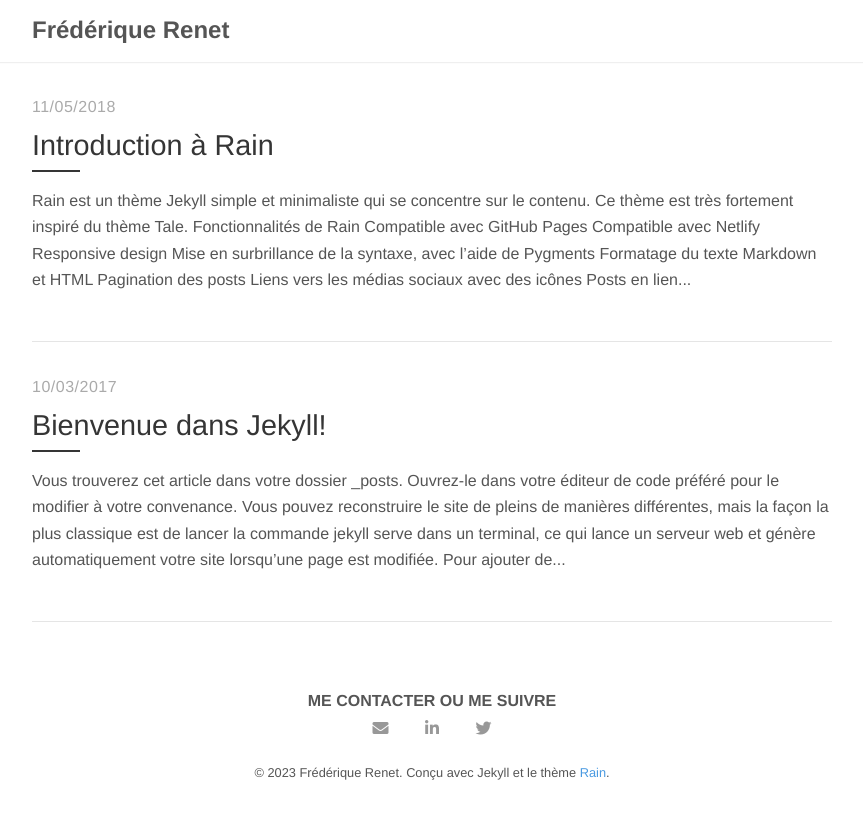
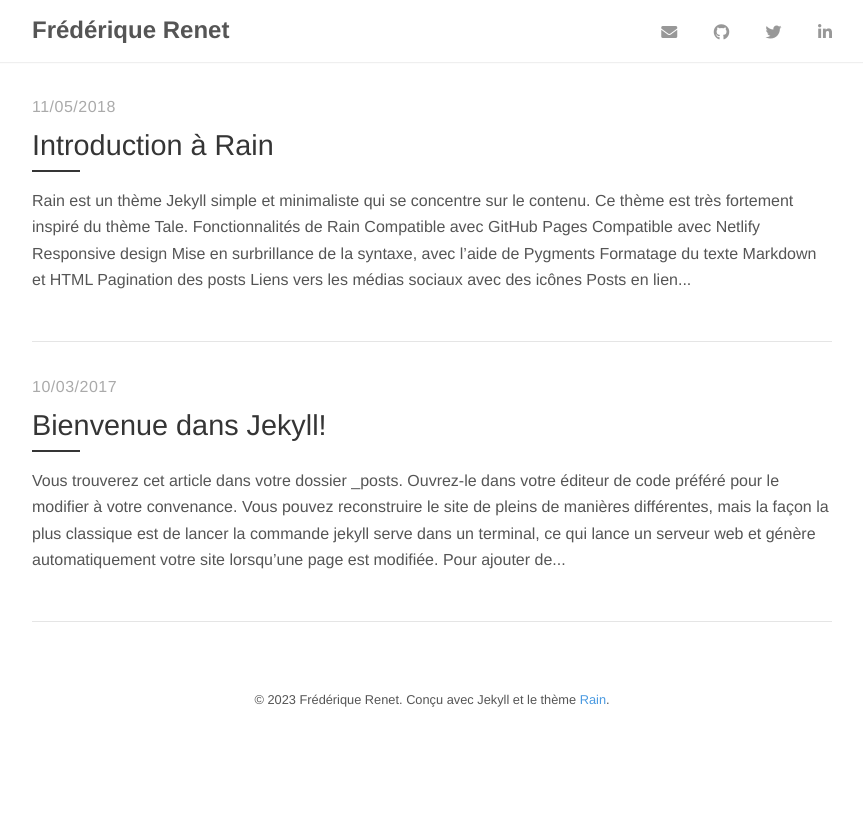
Before and after one commit to frederiquerenet/frederiquerenet.github.io, a Jekyll site: the page built from index.html, in a window 1280 px wide. Shown: the top 819 px of the page, without its empty margins (208-1071 px from the left). Built offline with Jekyll 4.4.1, drawn with Linux system fonts in a browser that asks for light colours; nearby versions of some CDN libraries; the list of posts is cut into pages by our own code.

Commit message:
Update default.html
Moved contact and social links in header

```diff
--- a/_layouts/default.html
+++ b/_layouts/default.html
@@ -10,12 +10,20 @@
         <h2 class="nav-title">{{ site.title }}</h2>
         <p class="tagline"></p>
       </a>
-      <!-- (pages de sites web)
       <ul class="nav-social-icons">
-        <li><a href="/about/">Qui suis-je ?</a></li>
-        <li><a href="/services/">Services</a></li>
+        {% if site.social.email %}
+          <li><a target="_blank" href="mailto:{{ site.social.email }}"><i class="fas fa-envelope"></i></a></li>
+        {% endif %}
+        {% if site.social.github %}
+          <li><a target="_blank" href="{{ site.social.github }}"><i class="fab fa-github"></i></a></li>
+        {% endif %}
+        {% if site.social.twitter %}
+          <li><a target="_blank" href="{{ site.social.twitter }}"><i class="fab fa-twitter"></i></a></li>
+        {% endif %}
+        {% if site.social.linkedin %}
+          <li><a target="_blank" href="{{ site.social.linkedin }}"><i class="fab fa-linkedin-in"></i></a></li>
+        {% endif %}
       </ul>
-      -->
     </div>
   </nav>
 
@@ -24,23 +32,6 @@
   </main>
 
   <footer>
-    <div>
-      <h4 class="footer-title">Me contacter ou me suivre</h4>
-      <ul class="footer-nav">
-        {% if site.social.email %}
-        <li><a target="_blank" href="mailto:{{ site.social.email }}"><i
-              class="fas fa-envelope"></i></a></li>
-        {% endif %}
-        {% if site.social.linkedin %}
-        <li><a target="_blank" href="{{ site.social.linkedin }}"><i
-              class="fab fa-linkedin-in"></i></a></li>
-        {% endif %}
-        {% if site.social.twitter %}
-        <li><a target="_blank" href="{{ site.social.twitter }}"><i
-              class="fab fa-twitter"></i></a></li>
-        {% endif %}
-      </ul>
-    </div>
     <span>
       &copy; <time
         datetime="{{ site.time }}">{{ site.time | date: '%Y' }}</time>
```
